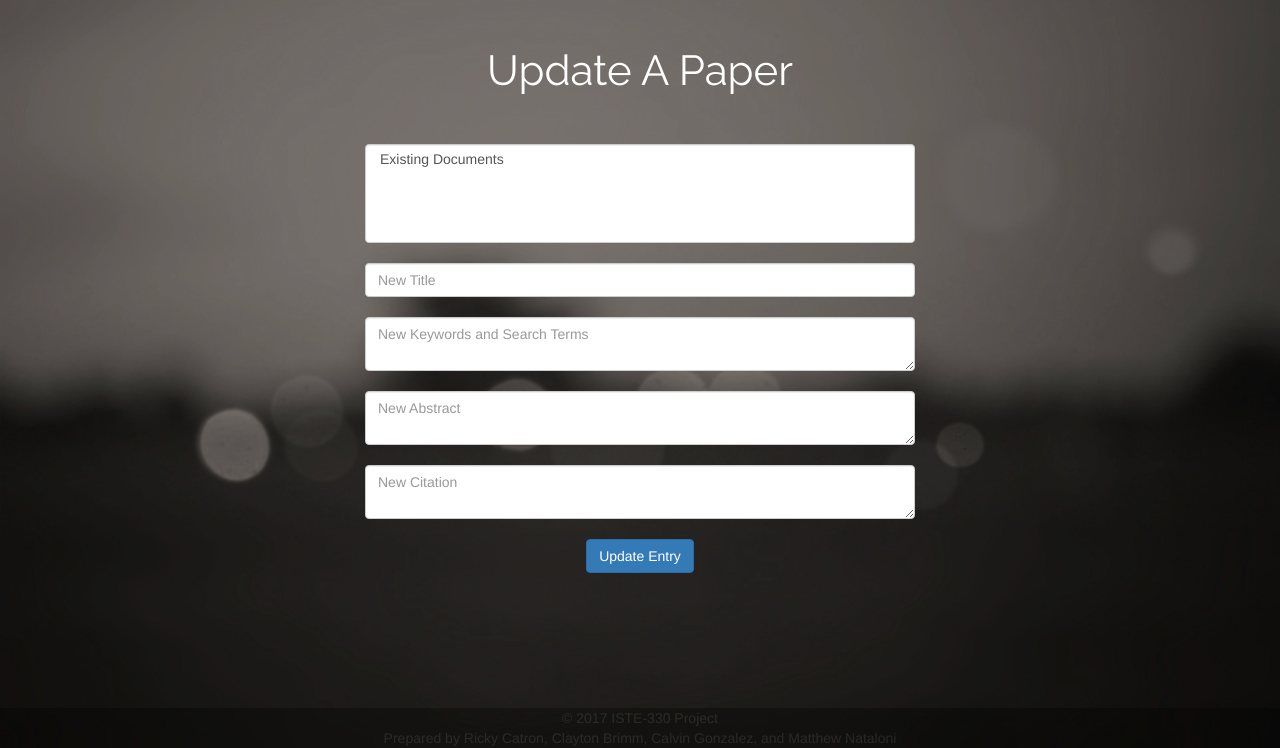
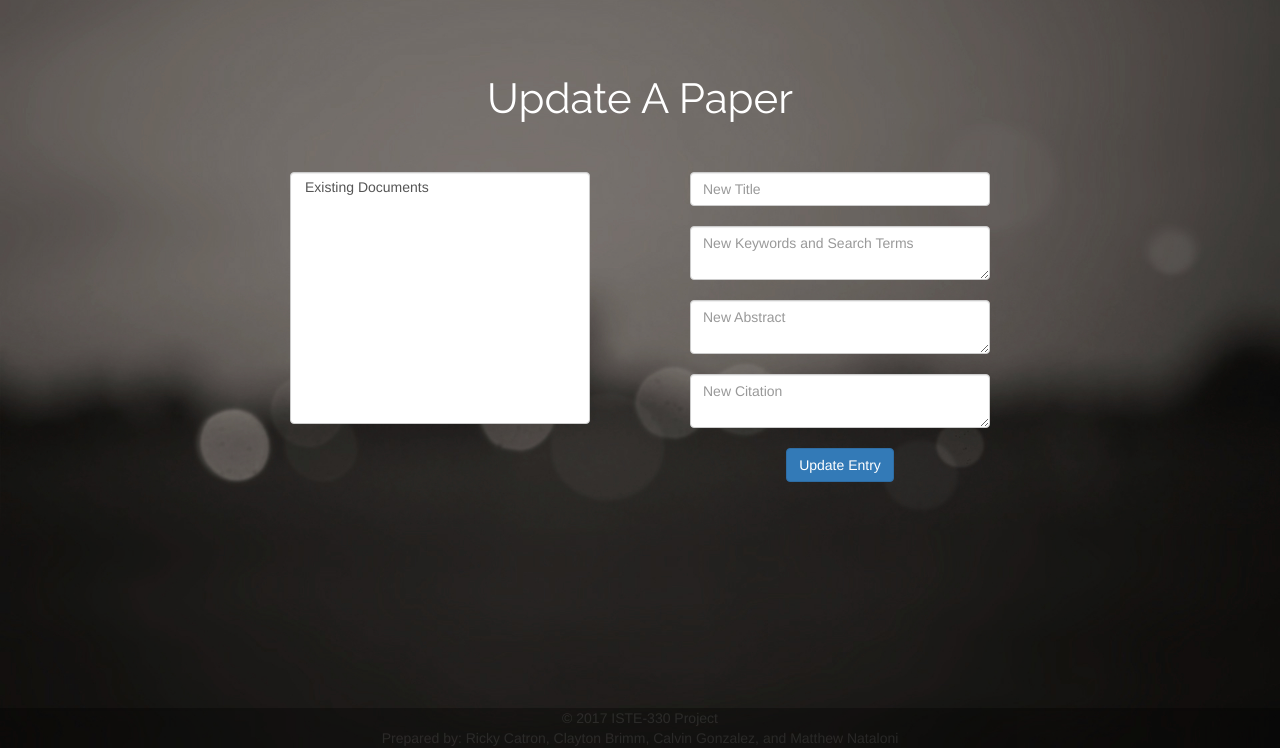
Before and after one commit to BrimmStone127/FrontEnd, a PHP site: page /access/faculty/fupdate.php in a window 1280 px wide. Shown: the part 52-800 px from the top of the page. Run offline with PHP 8.4, Linux system fonts and the light colour scheme; some web fonts are replaced.

Commit message:
Restructured update paper page

```diff
--- a/assets/css/Custom.css
+++ b/assets/css/Custom.css
@@ -76,7 +76,7 @@ html {
 .splashHeader{
     display: block;
     text-align: center;
-    margin: 100px 20% 50px 20%;
+    margin: 10% 20% 50px 20%;
     color: white;
     font-family: Raleway;
 }
@@ -87,11 +87,28 @@ html {
 }
 
 /* Styling and positioning of form elements*/
-.loginForm, .searchForm, .insertForm, .updateForm, .deleteForm {
+.loginForm, .searchForm, .insertForm, .deleteForm {
     text-align: center;
-    width: 550px;
+    width: 650px;
     height: auto;
     margin: 0 auto;
+}
+
+.updateForm{
+   text-align: center;
+    width: 700px;
+    height: auto;
+    margin: 0 auto;
+}
+
+.leftUpdate{
+    float: left;
+    width: 300px;
+}
+
+.rightUpdate{
+    float: right;
+    width: 300px;
 }
 
 
--- a/assets/includes/existingDocuments.php
+++ b/assets/includes/existingDocuments.php
@@ -1,3 +1,3 @@
-<select class="form-control" id="existing-documents" size="5">
+<select class="form-control" id="existing-documents" size="14">
     <option>Existing Documents</option>
 </select>
--- a/assets/includes/footer.php
+++ b/assets/includes/footer.php
@@ -4,6 +4,6 @@ This include is for the footer on each page
 <div class="footer">
     <div class="footer-style">
         <p>&copy; 2017 ISTE-330 Project</p>
-        <p>Prepared by Ricky Catron, Clayton Brimm, Calvin Gonzalez, and Matthew Nataloni</p>
+        <p>Prepared by: Ricky Catron, Clayton Brimm, Calvin Gonzalez, and Matthew Nataloni</p>
     </div>
 </div>
--- a/assets/includes/updateForm.php
+++ b/assets/includes/updateForm.php
@@ -7,8 +7,10 @@ This include is a form that is used to update the the entries in the database
     </div>
     <form class="updateForm" id="update-form">
         <div class="form-group">
+            <div class="leftUpdate">
                 <?php include 'existingDocuments.php';?>
-            <br />
+            </div>
+            <div class="rightUpdate">
                 <input type="search" class="form-control" form="update-form" id="update-title" placeholder="New Title"/>
                 <br />
                 <textarea class="form-control" id="update-keywords" form="update-form" placeholder="New Keywords and Search Terms"></textarea>
@@ -19,5 +21,6 @@ This include is a form that is used to update the the entries in the database
                 <br />
                 <button type="submit" class="btn btn-primary" onclick="updateEntry();" form="update-form">Update Entry</button>
             </div>
+        </div>
     </form>
 </main>
```
Lines whose indentation alone changed are shown as unchanged.
